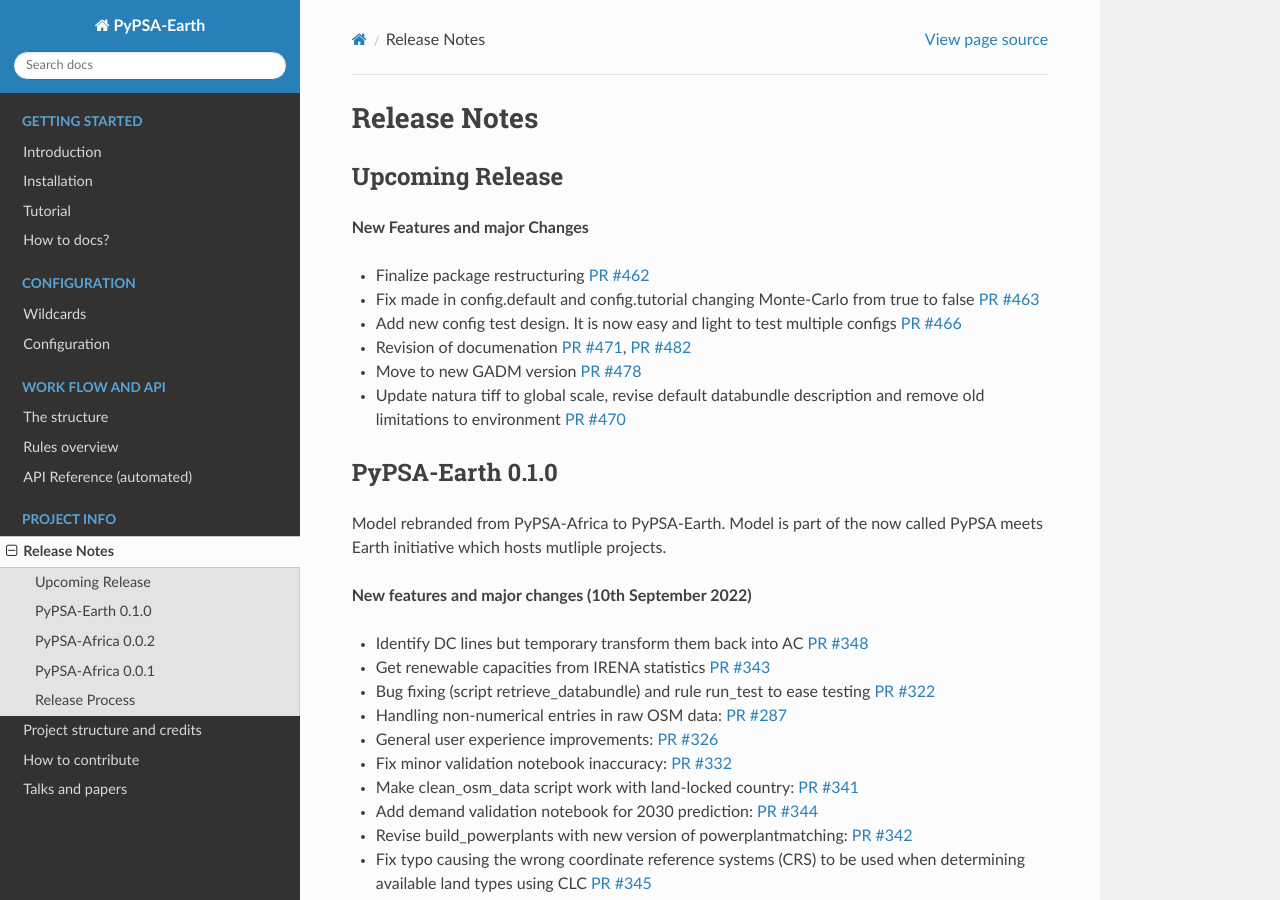
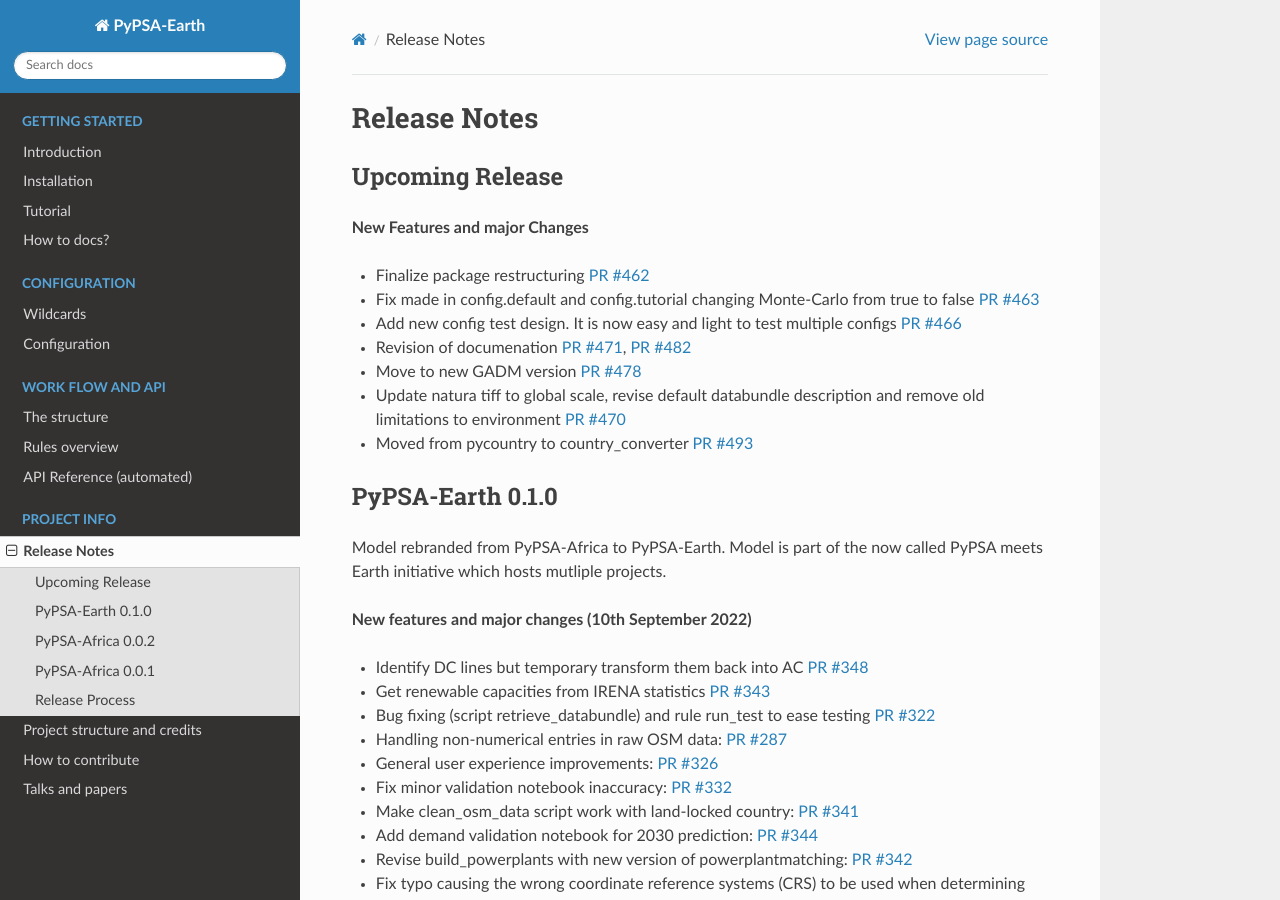
Before and after one commit to pypsa-meets-earth/pypsa-earth, a Sphinx documentation site: the page built from doc/release_notes.rst, in a window 1280 px wide and 900 px high. Built offline with Sphinx 7.4.7 and the Read the Docs theme 2.0.0, drawn with Linux system fonts in a browser that asks for light colours; pages that are not in the unit, such as notebooks, are missing from menus; the version number could not be read and is left out.

Commit message:
Add release notes

```diff
--- a/doc/release_notes.rst
+++ b/doc/release_notes.rst
@@ -24,6 +24,8 @@
 * Move to new GADM version `PR #478 <https://github.com/pypsa-meets-earth/pypsa-earth/pull/478>`__
 
 * Update natura tiff to global scale, revise default databundle description and remove old limitations to environment `PR #470 <https://github.com/pypsa-meets-earth/pypsa-earth/pull/470>`__
+
+* Moved from pycountry to country_converter `PR #493 <https://github.com/pypsa-meets-earth/pypsa-earth/pull/493>`__
 
 PyPSA-Earth 0.1.0
 =================
```
